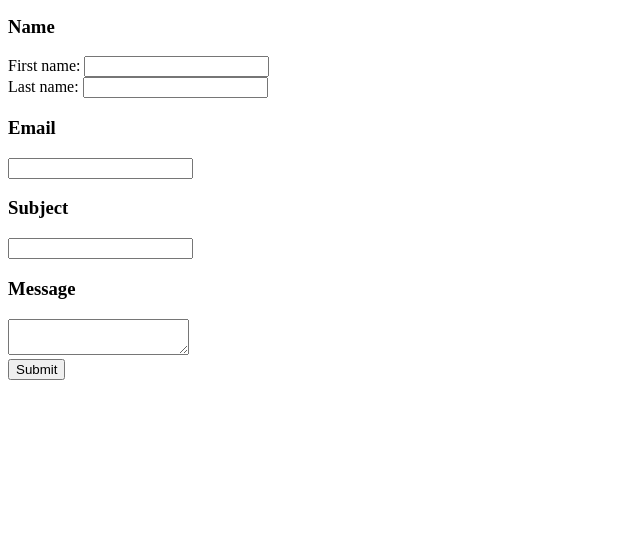
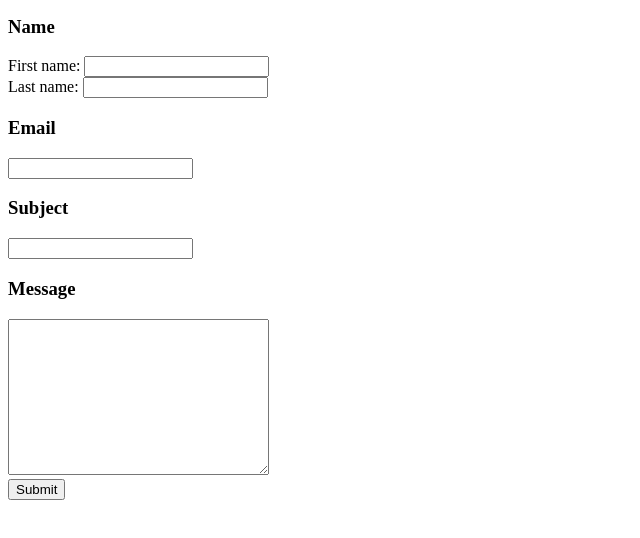
Before and after one commit to kamoM312/TCG-Capstone-Project-4, a plain HTML site: page public/contact.html in a window 1280 px wide. Shown: the part 220-758 px from the top of the page, without its empty margins (0-640 px from the left). Drawn offline with Linux system fonts and the light colour scheme.

Commit message:
added contact.html form text area element attributes

```diff
--- a/public/contact.html
+++ b/public/contact.html
@@ -60,7 +60,7 @@
 
           <h3>Message</h3>
           <div>
-            <textarea>
+            <textarea name="message" rows="10" cols="30">
 
             </textarea>
           </div>
```
